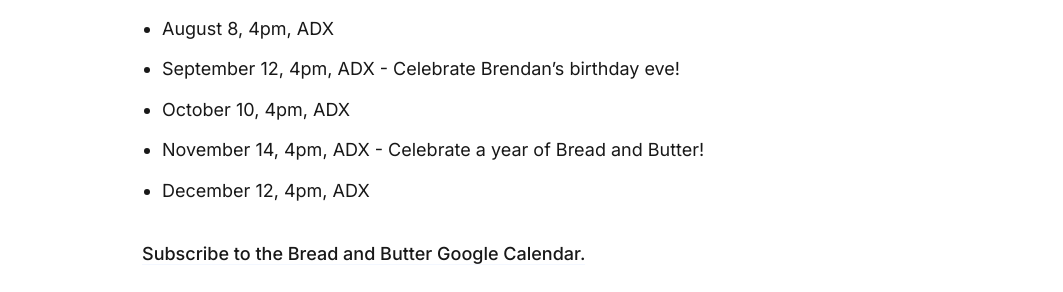
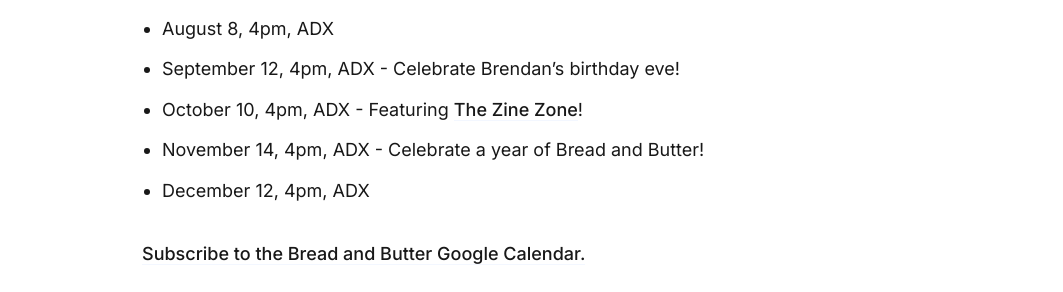
Before and after one commit to balbano/kb-ba.com, a Jekyll site: the page built from _pages/bread-and-butter.md, in a window 1280 px wide. Shown: the part 1318-1610 px from the top of the page, without its empty margins (108-1171 px from the left). Built offline with Jekyll 4.4.1, drawn with Linux system fonts in a browser that asks for light colours; nearby versions of some CDN libraries; some web fonts are replaced.

Commit message:
Add zine zone note.

```diff
--- a/_pages/bread-and-butter.md
+++ b/_pages/bread-and-butter.md
@@ -30,7 +30,7 @@
 - July: we're taking the month off from Bread and Butter, but if you can find us at the Oregon Country Fair, we might still have some bread to share.
 - August 8, 4pm, ADX
 - September 12, 4pm, ADX - Celebrate Brendan's birthday eve!
-- October 10, 4pm, ADX
+- October 10, 4pm, ADX - Featuring [The Zine Zone](https://www.tabletopgamealliance.org/2025/08/22/the-zine-zone-at-go-play-northwest-2025/)!
 - November 14, 4pm, ADX - Celebrate a year of Bread and Butter!
 - December 12, 4pm, ADX
 
```
